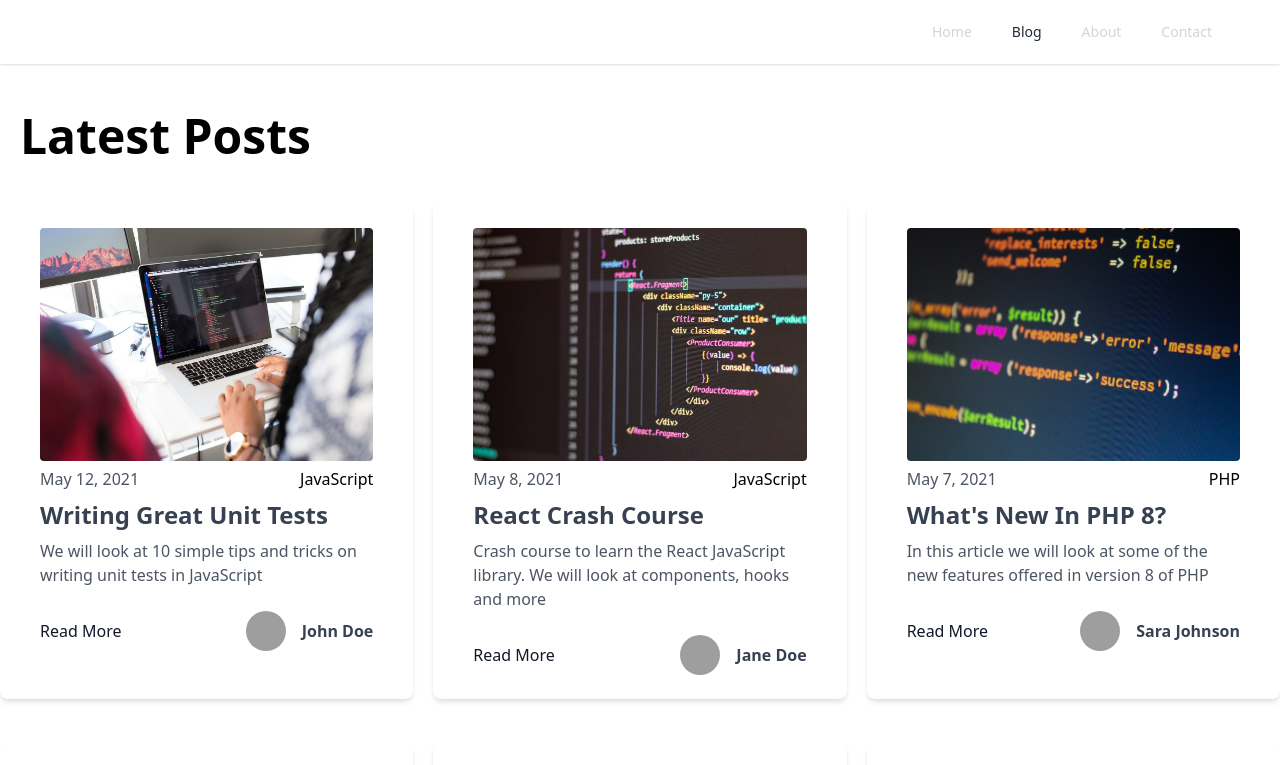
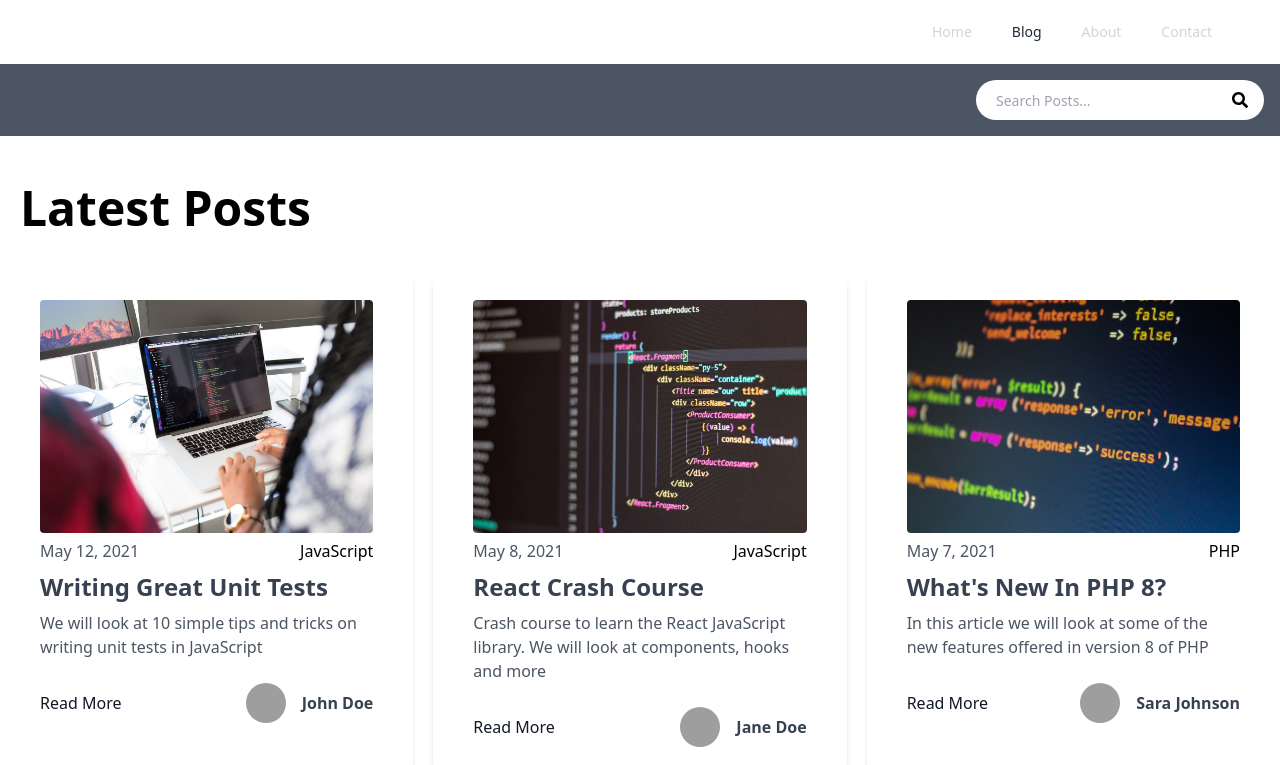
Before and after one commit to rowjay007/personal-blog, a Next.js app: page / in a window 1280 px wide. Shown: the top 765 px of the page. Built offline with nearby package versions, Linux system fonts and the light colour scheme; grey boxes are pictures that could not be loaded.

Commit message:
create search component

```diff
--- a/components/Layout.tsx
+++ b/components/Layout.tsx
@@ -1,6 +1,7 @@
 import Head from "next/head";
 import { useRouter } from "next/router";
 import Header from "./Header";
+import Search from "./Search";
 
 interface LayoutProps {
   children: React.ReactNode;
@@ -47,7 +48,9 @@
 
         <link rel="icon" href="/favicon.ico" />
       </Head>
-      <Header/>
+
+      <Header />
+      <Search />
       <main className="container mx-auto my-7">{children}</main>
     </div>
   );
--- /dev/null
+++ b/components/Search.tsx
@@ -0,0 +1,29 @@
+import { useState } from "react";
+import { FaSearch } from "react-icons/fa";
+
+const Search = () => {
+  const [searchTerm, setSearchTerm] = useState("");
+  const [searchResults, setSearchResults] = useState([]);
+  return (
+    <div className="relative bg-gray-600 p-4">
+      <div className="container mx-auto flex items-center justify-center md:justify-end">
+        <div className="relative text-gray-600 w-72">
+          <form>
+            <input
+              type="search"
+              name="search"
+              id="search"
+              className="bg-white h-10 px-5 pr-10 rounded-full text-sm focus:outline-none w-72"
+              value={searchTerm}
+              onChange={(e) => setSearchTerm(e.target.value)}
+              placeholder="Search Posts..."
+            />
+            <FaSearch className="absolute top-0 right-0 text-black mt-3 mr-4" />
+          </form>
+        </div>
+      </div>
+    </div>
+  );
+};
+
+export default Search;
--- a/package.json
+++ b/package.json
@@ -10,7 +10,8 @@
     "marked": "^4.0.17",
     "next": "latest",
     "react": "18.1.0",
-    "react-dom": "18.1.0"
+    "react-dom": "18.1.0",
+    "react-icons": "^4.4.0"
   },
   "devDependencies": {
     "@types/marked": "^4.0.3",
```
Also changed, not shown: 1 other file (tests, documents, lock files or other folders).
